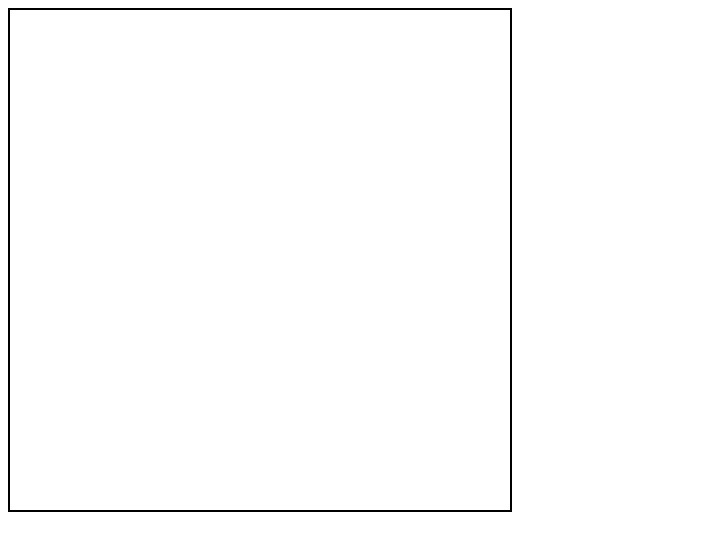
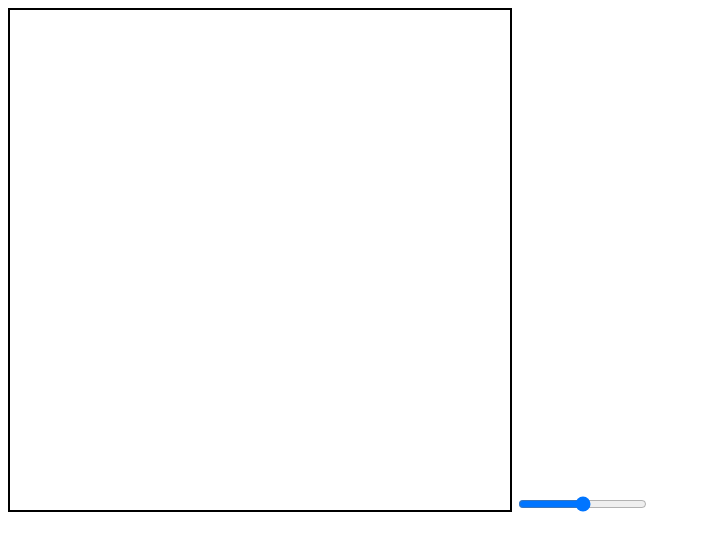
Before and after one commit to Aclixion/graphing_calculator, a plain HTML site: page index.html in a window 1280 px wide. Shown: the whole page, without its empty margins (0-701 px from the left). Drawn offline with Linux system fonts and the light colour scheme.

Commit message:
Add scale slider

```diff
--- a/index.html
+++ b/index.html
@@ -7,6 +7,7 @@
     </head>
     <body>
         <canvas width="500" height="500"></canvas>
+        <input class="scale-slider" type="range" min="25" max="250">
         <script src="script.js"></script>
     </body>
 </html>
```
